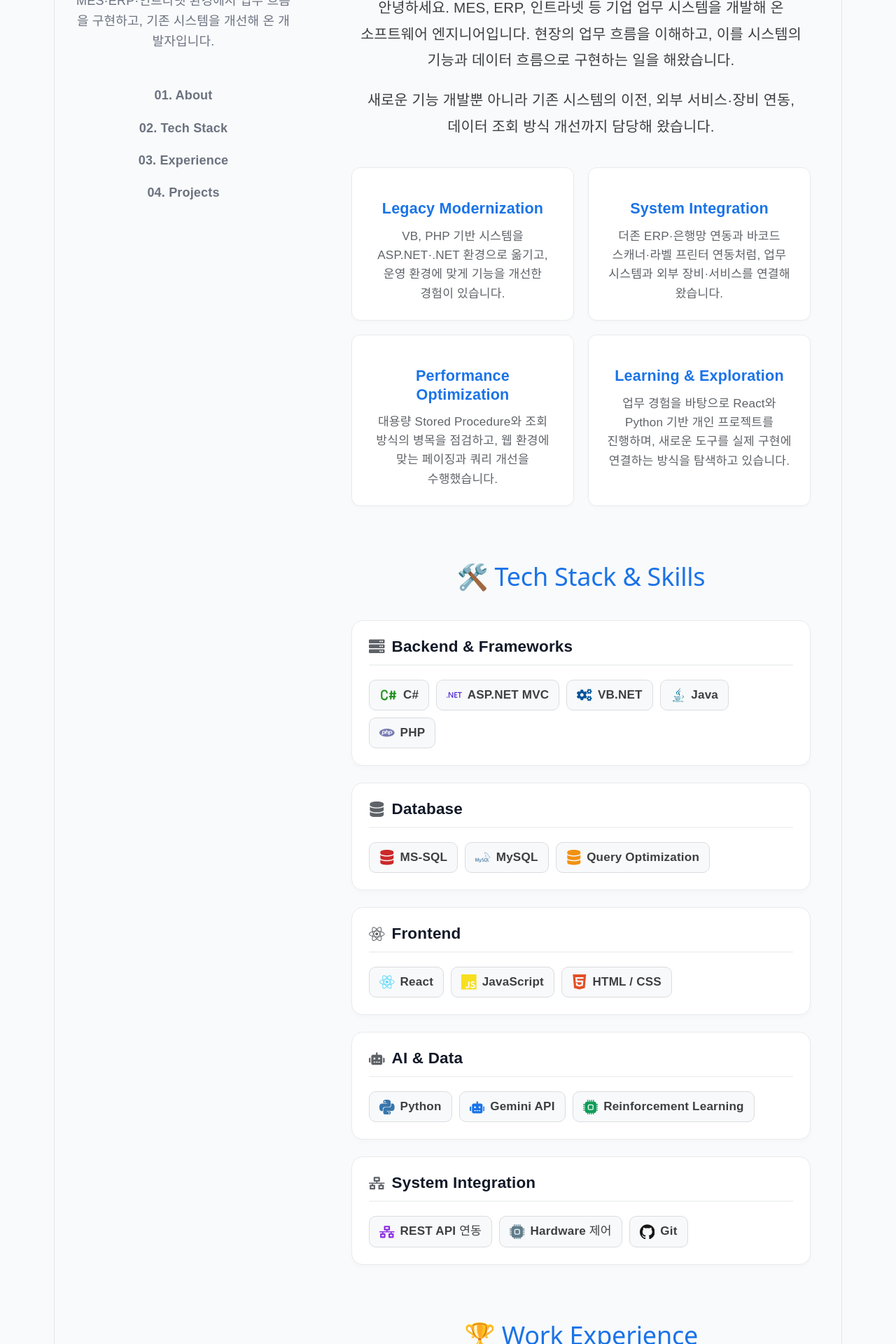
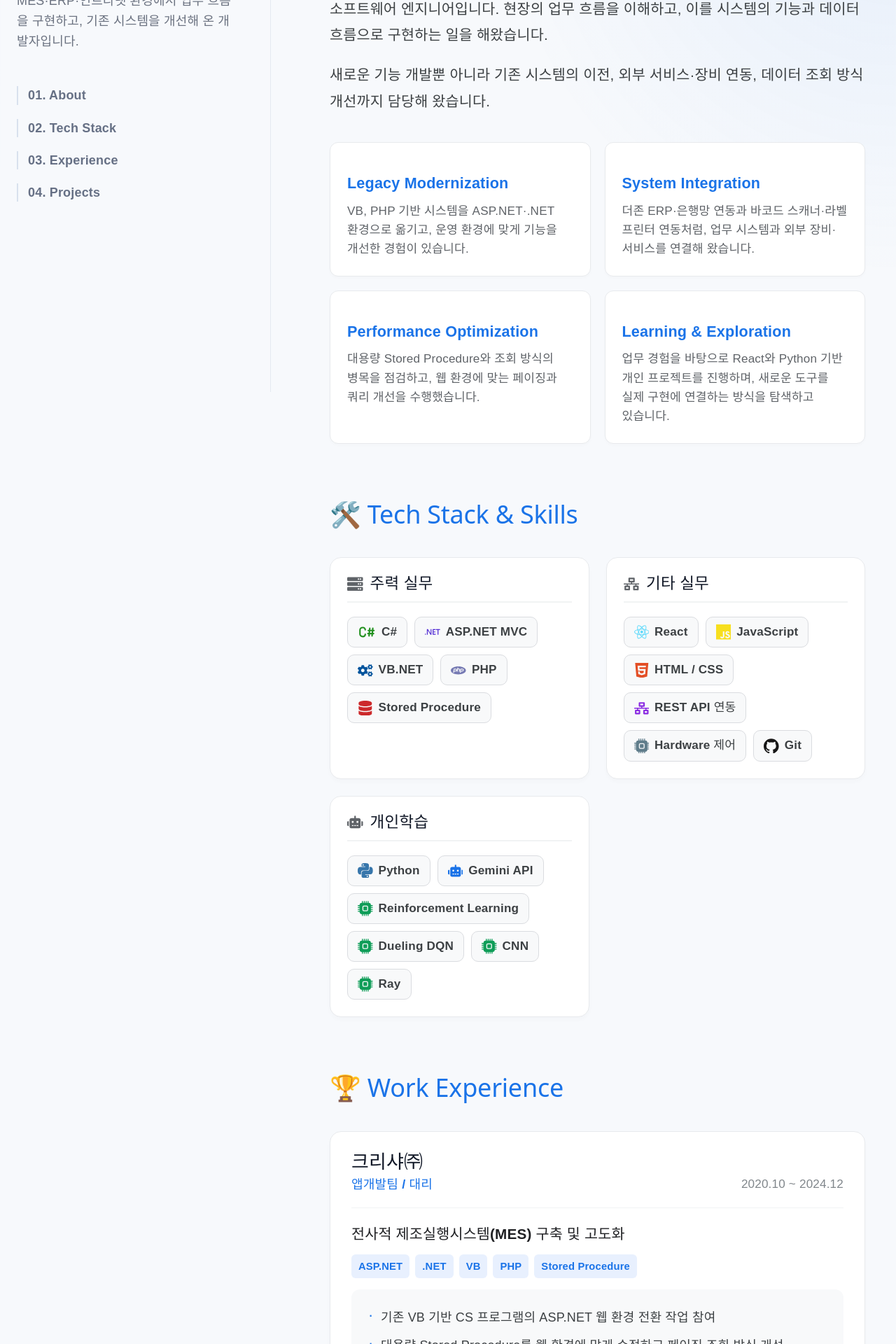
Before and after one commit to Esferansa/Esferansa.github.io, a React (Vite) app: page / in a window 1280 px wide. Shown: the part 180-2100 px from the top of the page at 70% size. Built offline with nearby package versions, Linux system fonts and the light colour scheme.

Commit message:
organize portfolio skills and experience

```diff
--- a/src/App.css
+++ b/src/App.css
@@ -6,13 +6,15 @@ html {
 body {
   margin: 0;
   padding: 0;
-  background-color: #f9fafb; /* 아주 연한 회색 배경으로 모던함 강조 */
+  background:
+    radial-gradient(circle at top right, rgba(26, 115, 232, 0.08), transparent 32rem),
+    #f7f9fc;
   color: #111827;
 }
 
 /* 전체 컨테이너를 넓게(1200px) 설정 */
 .app-container {
-  max-width: 1200px;
+  max-width: 1240px;
   margin: 0 auto;
   display: flex;
   flex-direction: column; /* 모바일에서는 세로 배치 */
@@ -23,7 +25,7 @@ body {
 @media (min-width: 1024px) {
   .app-container {
     flex-direction: row; /* 가로 배치 */
-    gap: 60px;
+    gap: 64px;
     padding: 60px 24px;
   }
 
@@ -33,11 +35,14 @@ body {
     top: 60px;
     align-self: flex-start;
     height: calc(100vh - 120px);
+    padding-right: 42px;
+    border-right: 1px solid #e4e9f0;
   }
 
   .main-content {
     flex: 1; /* 남은 우측 공간을 모두 차지 */
     padding-bottom: 100px;
+    min-width: 0;
   }
 }
 
@@ -45,6 +50,7 @@ body {
 @media (max-width: 1023px) {
   .sidebar {
     padding: 40px 24px 20px;
+    border-bottom: 1px solid #e4e9f0;
   }
   .main-content {
     padding: 0 24px 100px;
@@ -54,10 +60,24 @@ body {
 /* 네비게이션 링크 호버 효과 */
 .nav-link {
   text-decoration: none;
-  color: #6b7280;
+  color: #667085;
   font-weight: 600;
-  transition: color 0.2s ease;
+  padding-left: 14px;
+  border-left: 2px solid #d8e1ee;
+  transition: color 0.2s ease, border-color 0.2s ease, transform 0.2s ease;
 }
 .nav-link:hover {
   color: #1a73e8;
+  border-left-color: #1a73e8;
+  transform: translateX(3px);
 }
+
+.main-content > section {
+  scroll-margin-top: 28px;
+}
+
+@media (min-width: 1024px) {
+  .main-content > section:first-child {
+    padding-top: 4px !important;
+  }
+}
--- a/src/components/About.tsx
+++ b/src/components/About.tsx
@@ -40,7 +40,7 @@ function About() {
         wordBreak: 'keep-all'
       }}>
         <p style={{ marginBottom: '20px' }}>
-          안녕하세요. MES, ERP, 인트라넷 등 <strong>기업 업무 시스템을 개발해 온 소프트웨어 엔지니어</strong>입니다.
+          안녕하세요. MES, ERP, 인트라넷 등 <strong>기업 업무 시스템을 개발해 온 12년+ 경력의 소프트웨어 엔지니어</strong>입니다.
           현장의 업무 흐름을 이해하고, 이를 시스템의 기능과 데이터 흐름으로 구현하는 일을 해왔습니다.
         </p>
         <p>
--- a/src/components/Experience.tsx
+++ b/src/components/Experience.tsx
@@ -2,6 +2,7 @@
 interface Project {
   name: string;
   period: string;
+  techStack: string[];
   details: string[];
 }
 
@@ -22,6 +23,7 @@ const experienceData: ExperienceItem[] = [
       {
         name: "전사적 제조실행시스템(MES) 구축 및 고도화",
         period: "2020.10 ~ 2024.12",
+        techStack: ["ASP.NET", ".NET", "VB", "PHP", "Stored Procedure"],
         details: [
           "기존 VB 기반 CS 프로그램의 ASP.NET 웹 환경 전환 작업 참여",
           "대용량 Stored Procedure를 웹 환경에 맞게 수정하고 페이징 조회 방식 개선",
@@ -32,6 +34,7 @@ const experienceData: ExperienceItem[] = [
       {
         name: "하드웨어 연동 및 공정 자동화",
         period: "2024.04 ~ 2024.05",
+        techStack: ["바코드 스캐너", "라벨 프린터"],
         details: [
           "작업 지시서 바코드 스캔 및 품목 검증 시스템 개발",
           "작업 완료 시 라벨 프린터와 연동해 운송장을 출력하는 기능 구현"
@@ -47,6 +50,7 @@ const experienceData: ExperienceItem[] = [
       {
         name: "인쇄 자동견적 ERP 및 MES 구축",
         period: "2017.10 ~ 2020.04",
+        techStack: ["Windows Tablet", "더존 ERP", "은행망 연동", "카카오톡", "팩스"],
         details: [
           "현장 작업자를 위한 윈도우 태블릿 전용 입력 프로그램 신규 개발",
           "더존 ERP 시스템 및 은행망 연동을 통한 입금 내역 자동 대사(Reconciliation) 모듈 구축",
@@ -63,6 +67,7 @@ const experienceData: ExperienceItem[] = [
       {
         name: "웹사이트 구축 및 유지보수",
         period: "2016.10 ~ 2017.07",
+        techStack: ["웹사이트 개발", "유지보수"],
         details: [
           "농협 CS통계 페이지 및 다수의 기업/서비스 홈페이지 리뉴얼 및 신규 개발"
         ]
@@ -77,6 +82,7 @@ const experienceData: ExperienceItem[] = [
       {
         name: "엔터프라이즈 사내 인트라넷 및 솔루션 개발",
         period: "2011.10 ~ 2016.06",
+        techStack: ["인트라넷", "MS Office Add-in", "업무관리 시스템"],
         details: [
           "유한킴벌리, 서울대학교 등 다수의 기업/기관 브랜드 사이트 및 인트라넷 개발",
           "KT MS Office Add-in 제작 및 사내 업무관리 홈페이지 구축"
@@ -125,6 +131,21 @@ function Experience() {
                     {project.name}
                   </h4>
 
+                  <div style={{ display: 'flex', flexWrap: 'wrap', gap: '8px', margin: '0 0 16px 0' }}>
+                    {project.techStack.map((tech) => (
+                      <span key={tech} style={{
+                        padding: '4px 10px',
+                        backgroundColor: '#e8f0fe',
+                        color: '#1a73e8',
+                        borderRadius: '6px',
+                        fontSize: '0.82rem',
+                        fontWeight: '600'
+                      }}>
+                        {tech}
+                      </span>
+                    ))}
+                  </div>
+
                   {/* 상세 내용 박스 (가독성을 위한 회색 박스 유지) */}
                   <div style={{
                     backgroundColor: '#f8f9fa',
--- a/src/components/Header.tsx
+++ b/src/components/Header.tsx
@@ -7,7 +7,7 @@ function Header() {
           이택형
         </h1>
         <h2 style={{ fontSize: '1.2rem', fontWeight: 500, margin: '0 0 20px 0', color: '#4b5563' }}>
-          엔터프라이즈 시스템 소프트웨어 엔지니어
+          12년+ 경력의 엔터프라이즈 시스템 소프트웨어 엔지니어
         </h2>
         <p style={{ color: '#6b7280', lineHeight: 1.6, marginBottom: '50px' }}>
           MES·ERP·인트라넷 환경에서 업무 흐름을 구현하고, 기존 시스템을 개선해 온 개발자입니다.
--- a/src/components/Skills.tsx
+++ b/src/components/Skills.tsx
@@ -1,7 +1,7 @@
 // src/components/Skills.tsx
 import React from 'react'; // JSX 에러 해결을 위해 추가
-import { SiDotnet, SiPhp, SiMysql, SiReact, SiJavascript, SiHtml5, SiPython, SiGithub } from "react-icons/si";
-import { FaJava, FaDatabase, FaRobot, FaNetworkWired, FaServer, FaCogs } from "react-icons/fa";
+import { SiDotnet, SiPhp, SiReact, SiJavascript, SiHtml5, SiPython, SiGithub } from "react-icons/si";
+import { FaDatabase, FaRobot, FaNetworkWired, FaServer, FaCogs } from "react-icons/fa";
 import { BsCpuFill } from "react-icons/bs";
 import { TbBrandCSharp } from "react-icons/tb";
 
@@ -20,51 +20,38 @@ interface SkillCategory {
 // 2. 카테고리별 기술 스택 데이터 배열입니다.
 const skillData: SkillCategory[] = [
   {
-    category: "Backend & Frameworks",
+    category: "주력 실무",
     icon: <FaServer style={{ color: '#5f6368' }} />,
     skills: [
       { name: "C#", icon: <TbBrandCSharp color="#239120" size="1.2em" /> },
       { name: "ASP.NET MVC", icon: <SiDotnet color="#512bd4" /> },
       { name: "VB.NET", icon: <FaCogs color="#00539c" /> },
-      { name: "Java", icon: <FaJava color="#007396" /> },
       { name: "PHP", icon: <SiPhp color="#777bb4" /> },
+      { name: "Stored Procedure", icon: <FaDatabase color="#cc292b" /> },
     ]
   },
   {
-    category: "Database",
-    icon: <FaDatabase style={{ color: '#5f6368' }} />,
-    skills: [
-      // MS-SQL 아이콘 에러를 해결하기 위해 직관적인 붉은색 DB 아이콘으로 교체
-      { name: "MS-SQL", icon: <FaDatabase color="#cc292b" /> },
-      { name: "MySQL", icon: <SiMysql color="#4479a1" /> },
-      { name: "Query Optimization", icon: <FaDatabase color="#f29111" /> },
-    ]
-  },
-  {
-    category: "Frontend",
-    icon: <SiReact style={{ color: '#5f6368' }} />,
+    category: "기타 실무",
+    icon: <FaNetworkWired style={{ color: '#5f6368' }} />,
     skills: [
       { name: "React", icon: <SiReact color="#61dafb" /> },
       { name: "JavaScript", icon: <SiJavascript color="#f7df1e" /> },
       { name: "HTML / CSS", icon: <SiHtml5 color="#e34f26" /> },
+      { name: "REST API 연동", icon: <FaNetworkWired color="#8a2be2" /> },
+      { name: "Hardware 제어", icon: <BsCpuFill color="#607d8b" /> },
+      { name: "Git", icon: <SiGithub color="#181717" /> },
     ]
   },
   {
-    category: "AI & Data",
+    category: "개인학습",
     icon: <FaRobot style={{ color: '#5f6368' }} />,
     skills: [
       { name: "Python", icon: <SiPython color="#3776ab" /> },
       { name: "Gemini API", icon: <FaRobot color="#1a73e8" /> },
       { name: "Reinforcement Learning", icon: <BsCpuFill color="#0f9d58" /> },
-    ]
-  },
-  {
-    category: "System Integration",
-    icon: <FaNetworkWired style={{ color: '#5f6368' }} />,
-    skills: [
-      { name: "REST API 연동", icon: <FaNetworkWired color="#8a2be2" /> },
-      { name: "Hardware 제어", icon: <BsCpuFill color="#607d8b" /> },
-      { name: "Git", icon: <SiGithub color="#181717" /> },
+      { name: "Dueling DQN", icon: <BsCpuFill color="#0f9d58" /> },
+      { name: "CNN", icon: <BsCpuFill color="#0f9d58" /> },
+      { name: "Ray", icon: <BsCpuFill color="#0f9d58" /> },
     ]
   }
 ];
--- a/src/index.css
+++ b/src/index.css
@@ -17,7 +17,7 @@
 
   font: 18px/145% var(--sans);
   letter-spacing: 0.18px;
-  color-scheme: light dark;
+  color-scheme: light;
   color: var(--text);
   background: var(--bg);
   font-synthesis: none;
@@ -30,32 +30,11 @@
   }
 }
 
-@media (prefers-color-scheme: dark) {
-  :root {
-    --text: #9ca3af;
-    --text-h: #f3f4f6;
-    --bg: #16171d;
-    --border: #2e303a;
-    --code-bg: #1f2028;
-    --accent: #c084fc;
-    --accent-bg: rgba(192, 132, 252, 0.15);
-    --accent-border: rgba(192, 132, 252, 0.5);
-    --social-bg: rgba(47, 48, 58, 0.5);
-    --shadow:
-      rgba(0, 0, 0, 0.4) 0 10px 15px -3px, rgba(0, 0, 0, 0.25) 0 4px 6px -2px;
-  }
-
-  #social .button-icon {
-    filter: invert(1) brightness(2);
-  }
-}
-
 #root {
-  width: 1126px;
+  width: 100%;
   max-width: 100%;
   margin: 0 auto;
-  text-align: center;
-  border-inline: 1px solid var(--border);
+  text-align: left;
   min-height: 100svh;
   display: flex;
   flex-direction: column;
```
